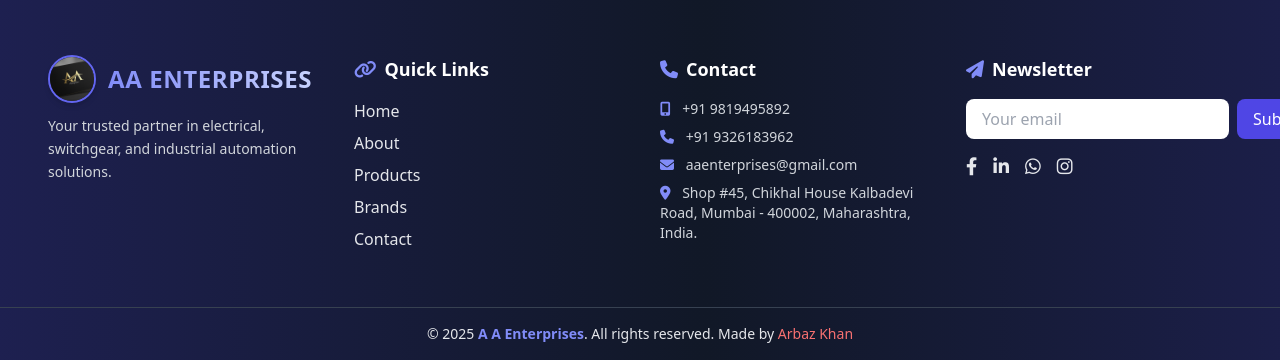
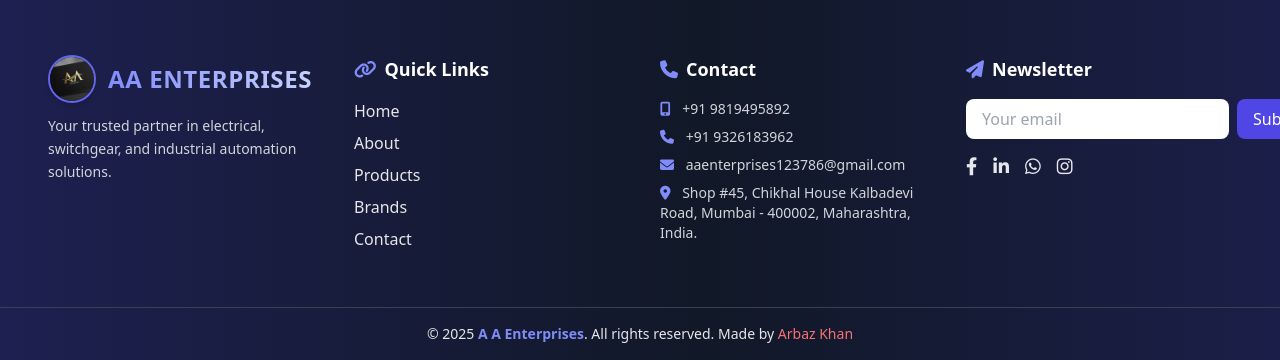
Before and after one commit to Arbazkhan8957/AA_Enterprises, a Django app: page /about/ in a window 1280 px wide. Shown: the part 2135-2495 px from the top of the page. Run offline with Django 5.2, Linux system fonts and the light colour scheme; some libraries are stand-ins or nearby versions.

Commit message:
Update footer.html

```diff
--- a/templates/footer.html
+++ b/templates/footer.html
@@ -45,7 +45,7 @@
         </p>
         <p><i class="fa-solid fa-envelope mr-2 text-indigo-400"></i>
           <a href="mailto:aaenterprises@email.com" class="hover:text-indigo-400">
-            aaenterprises@gmail.com
+            aaenterprises123786@gmail.com
           </a>
         </p>
         <p><i class="fa-solid fa-location-dot mr-2 text-indigo-400"></i>
```
